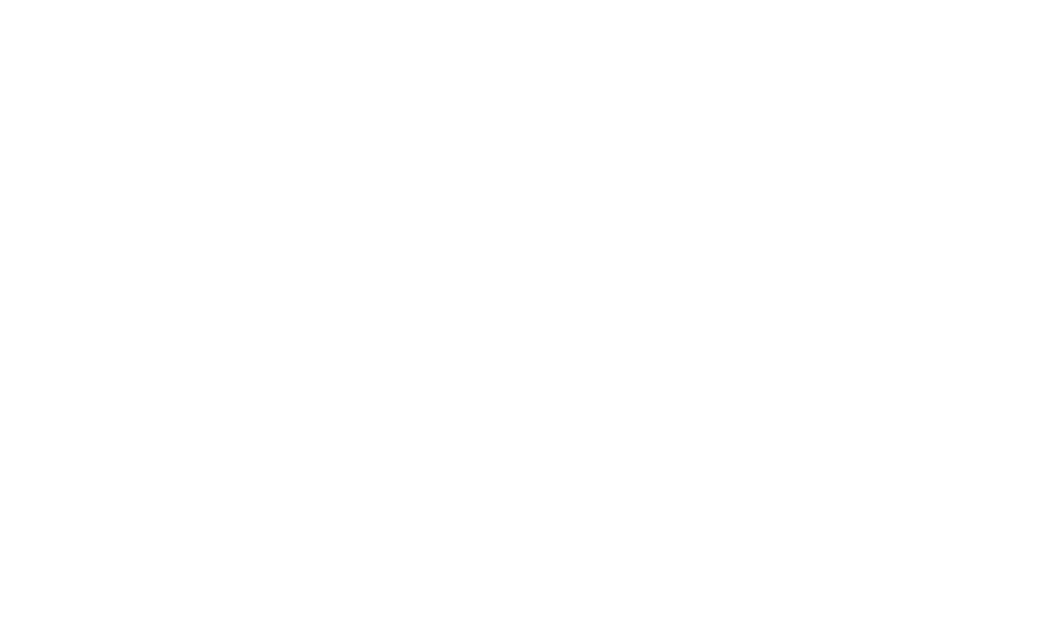
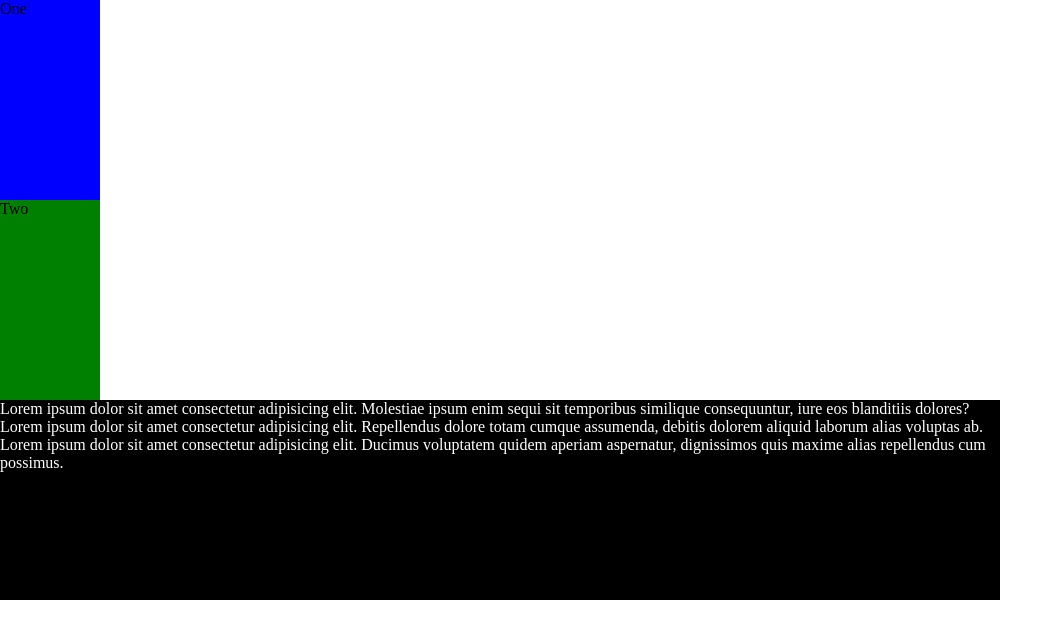
Before and after one commit to tunjiakanbi/vct1123Test, a plain HTML site: page index.html in a window 1280 px wide. Shown: the whole page, without its empty margins (0-1063 px from the left). Drawn offline with Linux system fonts and the light colour scheme.

Commit message:
added some javascript

```diff
--- a/css/style.css
+++ b/css/style.css
@@ -0,0 +1,22 @@
+html, body, * {
+    padding: 0;
+    margin: 0;
+}
+div {
+    width: 100px;
+    height: 200px;
+    background-color: red;
+}
+div#secondDiv {
+    background-color: green;
+}
+
+.para {
+    color: white;
+}
+
+div:nth-child(3) {
+    background-color: black;
+    width: 1000px;
+    height: 200px;
+}
--- a/index.html
+++ b/index.html
@@ -1,13 +1,25 @@
 <!DOCTYPE html>
 <html lang="en">
+
 <head>
     <meta charset="UTF-8">
     <meta name="viewport" content="width=device-width, initial-scale=1.0">
     <title>Week 2 demo</title>
+
     <link rel="stylesheet" href="css/style.css" type="text/css">
+
+
+</head>
+
+<body>
+    <div style="background:blue;">One</div>
+    <div id="secondDiv">Two</div>
+    <div>
+        <p class="para">Lorem ipsum dolor sit amet consectetur adipisicing elit. Molestiae ipsum enim sequi sit temporibus similique consequuntur, iure eos blanditiis dolores?</p>
+        <p class="para">Lorem ipsum dolor sit amet consectetur adipisicing elit. Repellendus dolore totam cumque assumenda, debitis dolorem aliquid laborum alias voluptas ab.</p>
+        <p class="para">Lorem ipsum dolor sit amet consectetur adipisicing elit. Ducimus voluptatem quidem aperiam aspernatur, dignissimos quis maxime alias repellendus cum possimus.</p>
+    </div>
     <script src="js/code.js"></script>
-</head>
-<body>
+</body>
 
-</body>
 </html>
--- a/js/code.js
+++ b/js/code.js
@@ -0,0 +1 @@
+var test = "Hello World";
```
